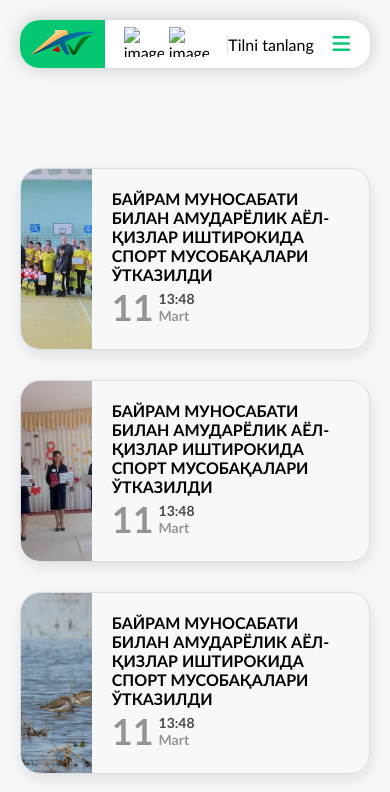
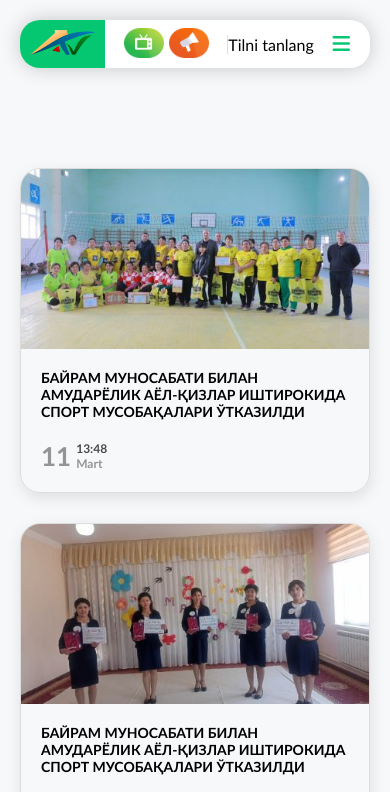
Before and after one commit to akbarsharofiddinov/amudaryo-tv, a plain HTML site: page src/pages/all-news.html in a window 390 px wide. Shown: the top 792 px of the page. Drawn offline with Linux system fonts and the light colour scheme.

Commit message:
some responsive problems solved

```diff
--- a/src/pages/all-news.html
+++ b/src/pages/all-news.html
@@ -40,10 +40,10 @@
           </ul>
           <div class="mobile-header_menu">
             <div>
-              <img src="./src/images/mobile-images/image-1.png" alt="image" />
+              <img src="../images/mobile-images/image-1.png" alt="image" />
             </div>
             <div>
-              <img src="./src/images/mobile-images/image-2.png" alt="image" />
+              <img src="../images/mobile-images/image-2.png" alt="image" />
             </div>
           </div>
           <button class="header-bar"><i class="fa-solid fa-bars"></i></button>
--- a/src/styles/pages/all-news.css
+++ b/src/styles/pages/all-news.css
@@ -68,3 +68,32 @@
 .main-content .time {
   opacity: 0.7;
 }
+
+@media screen and (max-width: 992px) {
+  .news-box {
+    flex-direction: column;
+  }
+
+  .news-box .body {
+    gap: 20px;
+  }
+
+  .news-box img {
+    width: 100% !important;
+    object-fit: cover !important;
+  }
+}
+
+@media screen and (max-width: 576px) {
+  .news-box .right.body .title {
+    font-size: 14px !important;
+  }
+
+  .news-box .time-box .left {
+    font-size: 26px !important;
+  }
+
+  .news-box .time-box .right {
+    font-size: 12px !important;
+  }
+}
--- a/src/styles/pages/news.css
+++ b/src/styles/pages/news.css
@@ -65,7 +65,7 @@
 .main-content .content-inner {
   display: flex;
   align-items: start;
-  gap: 50px;
+  gap: 60px;
 }
 
 .main-content .section-title {
@@ -74,6 +74,8 @@
 
 .main-content .content-inner .content img {
   width: 100%;
+  height: 600px;
+  object-fit: cover;
   border-radius: 20px;
 }
 
@@ -85,9 +87,11 @@
   letter-spacing: 1px;
 }
 
-.sidebar {
+.main-content .sidebar {
   display: flex;
   flex-direction: column;
+  min-width: 270px !important;
+
   gap: 15px;
 }
 
```
Also changed, not shown: src/pages/about.html (+2 -2 lines), src/pages/all-tv-shows.html (+2 -2 lines), src/pages/news.html (+2 -2 lines), src/pages/tv-show.html (+2 -2 lines).
